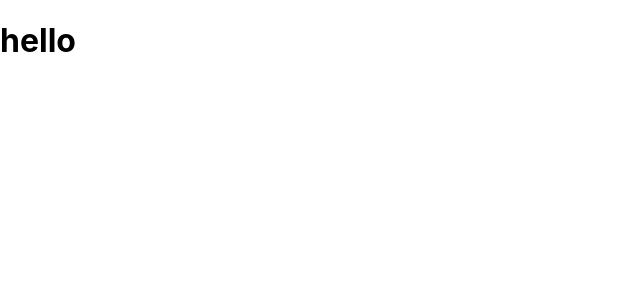
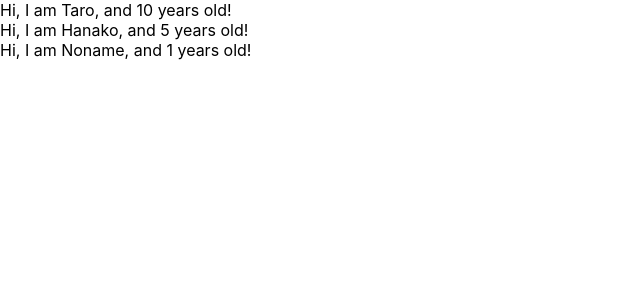
Before and after one commit to kage42/udemy-react-redux-crud-application, a React (Create React App) app: page / in a window 1280 px wide. Shown: the top 300 px of the page, without its empty margins (0-640 px from the left). Built offline with nearby package versions, Linux system fonts and the light colour scheme.

Commit message:
leran props of component

```diff
--- a/src/App.js
+++ b/src/App.js
@@ -1,5 +1,25 @@
 function App() {
-  return <h1 className="foo">hello</h1>;
+  const profiles = [
+    { name: "Taro", age:10 },
+    { name: "Hanako", age:5 },
+    { name: "Noname"}
+  ]
+  return (
+    <div>
+      {
+        profiles.map((profile, index) => {
+          return <User name={profile.name} age={profile.age} key={index} />
+        })
+      }
+    </div>
+  )
 }
 
+const User = (props) => {
+  return <div>Hi, I am {props.name}, and { props.age} years old!</div>
+}
+
+User.defaultProps = {
+  age: 1
+}
 export default App;
```
